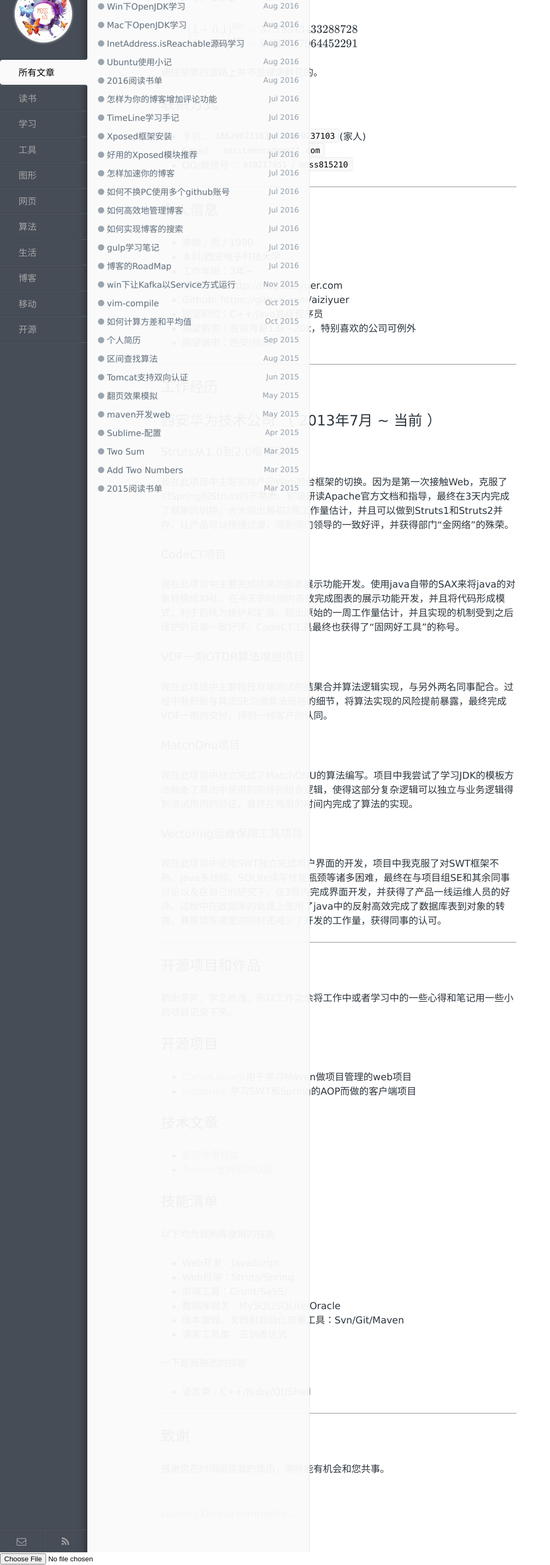
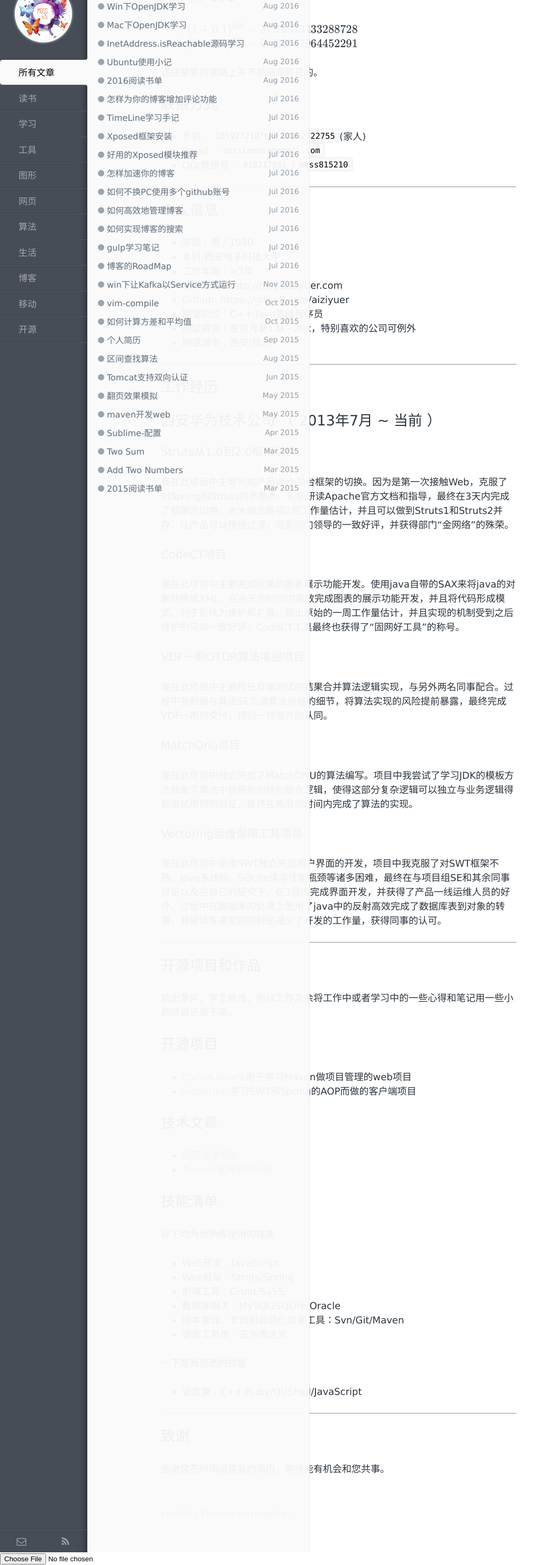
Before and after one commit to aiziyuer/aiziyuer.github.io, a Jekyll site: the page built from _posts/life/2015-09-20-about-me.md, in a window 1280 px wide. Shown: the part 79-3033 px from the top of the page at 53% size, without its empty margins (0-1039 px from the left). Built offline with Jekyll 4.4.1, drawn with Linux system fonts in a browser that asks for light colours; formulas are drawn with MathJax 3; comment, search, counter and statistics services are not loaded.

Commit message:
修改个人描述

```diff
--- a/_posts/life/2015-09-20-about-me.md
+++ b/_posts/life/2015-09-20-about-me.md
@@ -13,7 +13,7 @@
 通往荣誉的道路上并不是铺满鲜花的。
 
 # 联系方式
-- 手机：`18629673183`/`15109237103`(家人)
+- 手机：`18192721076`/`18192722755`(家人)
 - Email：`spritemoss@gmail.com`
 - QQ/微信号：`910217951`/`moss815210`
 
@@ -23,7 +23,7 @@
 
  - 李聪 / 男 / 1990
  - 本科/西安电子科技大学
- - 工作年限：3年~
+ - 工作年限：>3年
  - 技术博客：http://blog.aiziyuer.com
  - Github: https://github.com/aiziyuer
 
@@ -80,7 +80,7 @@
 
 一下是我熟悉的技能
 
-- 语言类：C++/Ruby/Qt/Shell
+- 语言类：C++/Ruby/Qt/Shell/JavaScript
 
 ---
 
```
